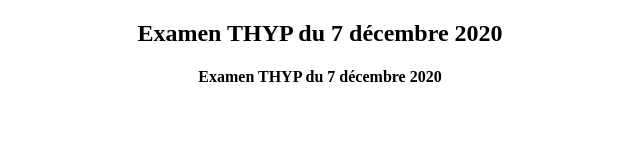
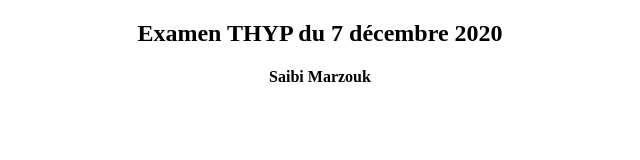
Before and after one commit to marzouk94amokrez/devoir, a plain HTML site: page index.html in a window 1280 px wide. Shown: the whole page, without its empty margins (320-960 px from the left). Drawn offline with Linux system fonts and the light colour scheme.

Commit message:
Update index.html

```diff
--- a/index.html
+++ b/index.html
@@ -4,7 +4,7 @@
     <meta charset="UTF-8">
   <title> Examen THYP du 7 décembre 2020</title>
     <h2 style="text-align: center;">Examen THYP du 7 décembre 2020</h2>
-        <h4 style="text-align: center;">Examen THYP du 7 décembre 2020</h4>
+        <h4 style="text-align: center;">Saibi Marzouk</h4>
 
 
 
```
